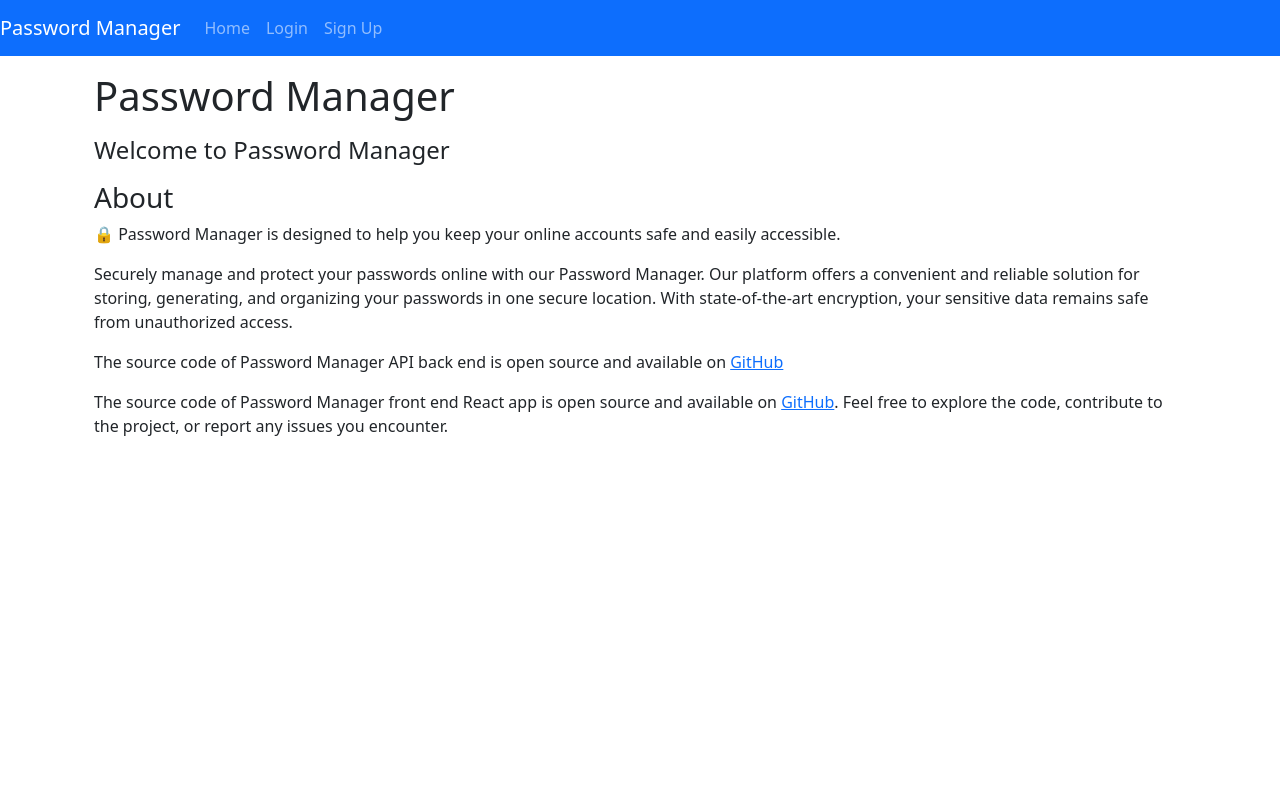
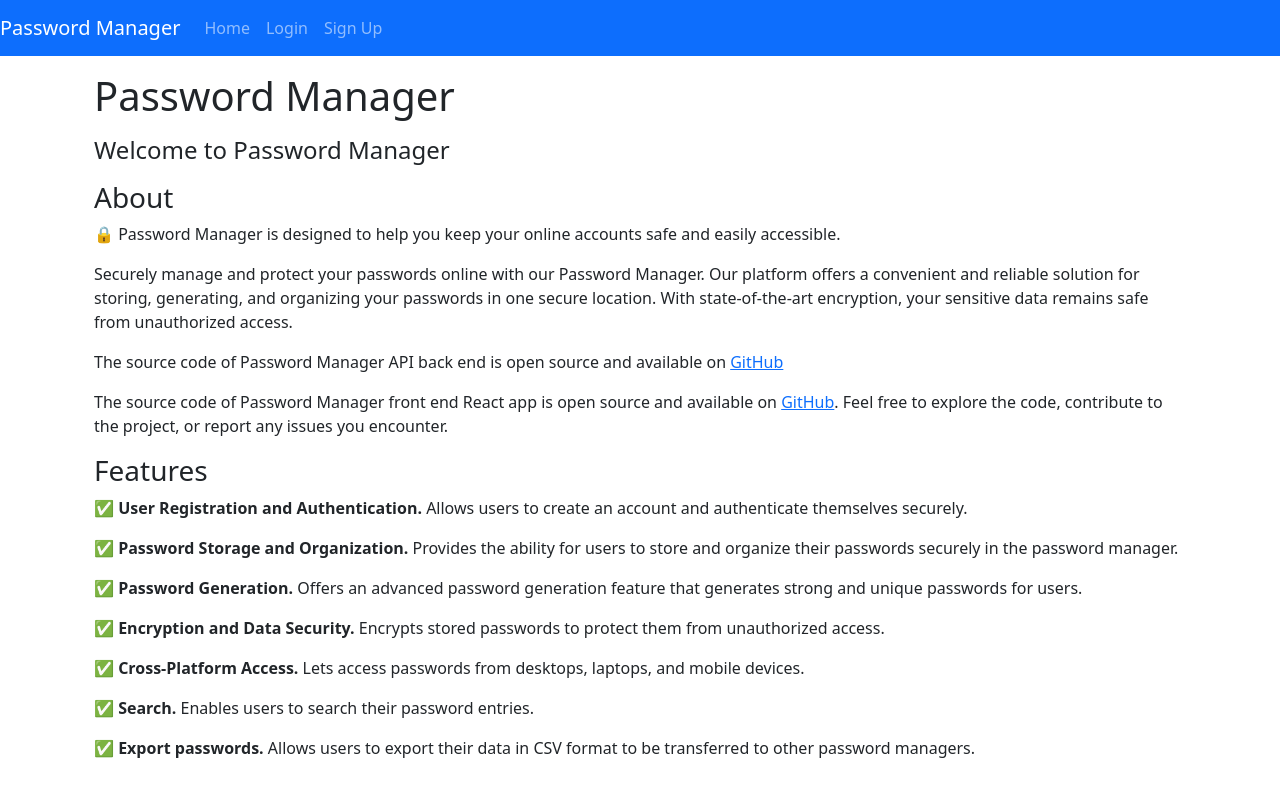
Before and after one commit to bro256/bg.manager.ui, a React (Create React App) app: page / in a window 1280 px wide. Shown: the top 796 px of the page. Built offline with nearby package versions, Linux system fonts and the light colour scheme.

Commit message:
Installation description and added feature list in Home page

```diff
--- a/src/components/Home.js
+++ b/src/components/Home.js
@@ -25,6 +25,37 @@ const Home = () => {
           . Feel free to explore the code, contribute to the project, or report any issues you encounter.
         </p>
       </div>
+      <h3>Features</h3>
+    <div className="mb-5">
+        <p>
+            <strong>&#9989; User Registration and Authentication. </strong>
+            Allows users to create an account and authenticate themselves securely.
+        </p>
+        <p>
+            <strong>&#9989; Password Storage and Organization. </strong>
+            Provides the ability for users to store and organize their passwords securely in the password manager.
+        </p>
+        <p>
+            <strong>&#9989; Password Generation. </strong>
+            Offers an advanced password generation feature that generates strong and unique passwords for users.
+        </p>
+        <p>
+            <strong>&#9989; Encryption and Data Security. </strong>
+            Encrypts stored passwords to protect them from unauthorized access.
+        </p>
+        <p>
+            <strong>&#9989; Cross-Platform Access. </strong>
+            Lets access passwords from desktops, laptops, and mobile devices.
+        </p>
+        <p>
+            <strong>&#9989; Search. </strong>
+            Enables users to search their password entries.
+        </p>
+        <p>
+            <strong>&#9989; Export passwords. </strong>
+            Allows users to export their data in CSV format to be transferred to other password managers.
+        </p>
+    </div>
     </div>
   );
 };
```
Also changed, not shown: 1 other file (tests, documents, lock files or other folders).
